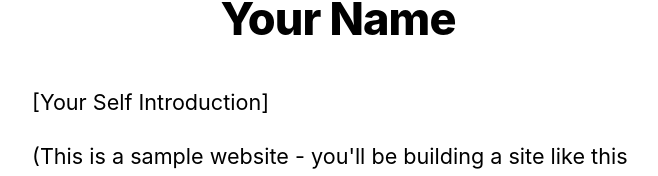
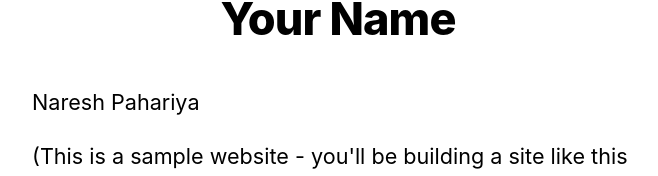
Before and after one commit to nkr-jgr/nextjs-blog, a Next.js app: page / in a window 1280 px wide. Shown: the part 224-400 px from the top of the page, without its empty margins (302-960 px from the left). Built offline with nearby package versions, Linux system fonts and the light colour scheme.

Commit message:
added name

```diff
--- a/pages/index.js
+++ b/pages/index.js
@@ -21,7 +21,7 @@ export default function Home({ allPostsData }) {
         <title>{siteTitle}</title>
       </Head>
       <section className={utilStyles.headingMd}>
-        <p>[Your Self Introduction]</p>
+        <p>Naresh Pahariya</p>
         <p>
           (This is a sample website - you'll be building a site like this on {' '}
           <a href="href://nextjs.org/learn">our Next.js tutorial</a>.)
```
